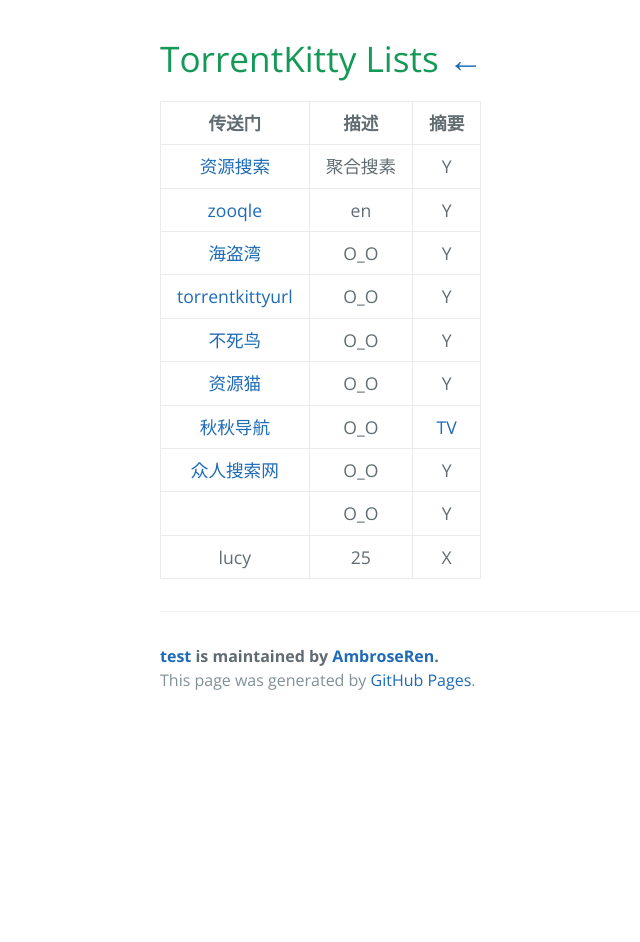
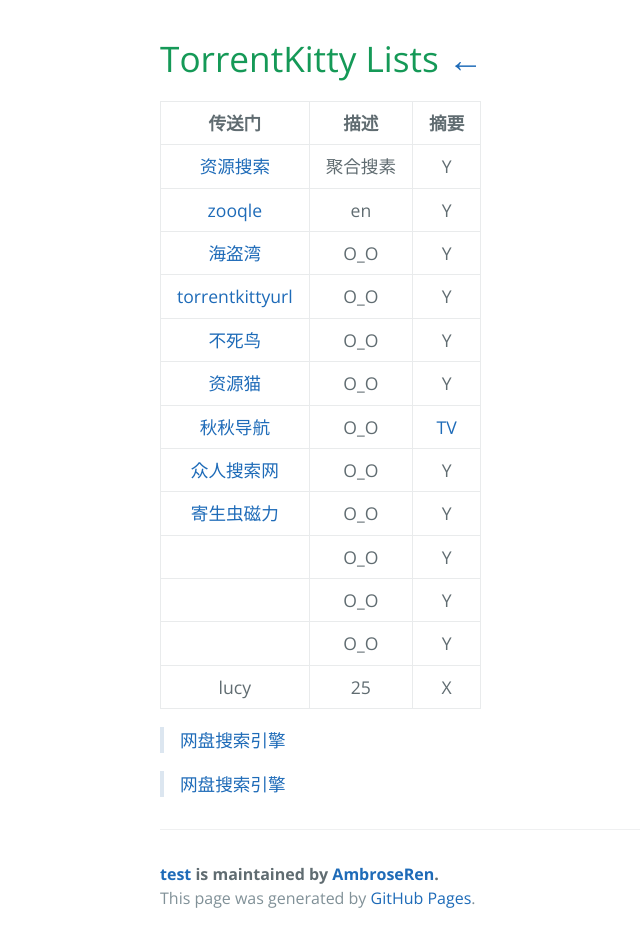
Before and after one commit to AmbroseRen/test, a Jekyll site: the page built from Data/TorrentKitty.md, in a window 1280 px wide. Shown: the whole page, without its empty margins (64-704 px from the left). Built offline with Jekyll 4.4.1, drawn with Linux system fonts in a browser that asks for light colours; our own code applies the rules of GitHub Pages for plain Markdown files; the repository's description, which GitHub fills in, is left out; before the commit the page ends 900 px from its top, so only the background shows below that.

Commit message:
Update TorrentKitty.md

```diff
--- a/Data/TorrentKitty.md
+++ b/Data/TorrentKitty.md
@@ -10,5 +10,14 @@
 | [资源猫](https://www.ziyuanm.com/) | O_O | Y |
 | [秋秋导航](https://www.39qq.com/) | O_O | [TV](https://www.39qq.com/xxyl/icantv.html) |
 | [众人搜索网](http://wangpan.renrensousuo.com/) | O_O | Y |
+| [寄生虫磁力](http://cili.jscnl.com/) | O_O | Y |
+| []() | O_O | Y |
+| []() | O_O | Y |
 | []() | O_O | Y |
 | lucy | 25 | X |
+
+> [网盘搜索引擎](https://mp.weixin.qq.com/s/s5ow4FoOKDS_DA6sPY1ysA)
+
+> [网盘搜索引擎](http://itindex.net/detail/57793-%E7%BD%91%E7%9B%98-%E6%90%9C%E7%B4%A2%E5%BC%95%E6%93%8E-%E8%B5%84%E6%96%99)
+
+> []()
```
